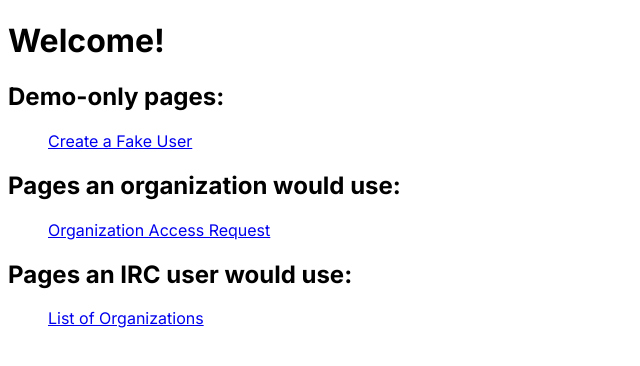
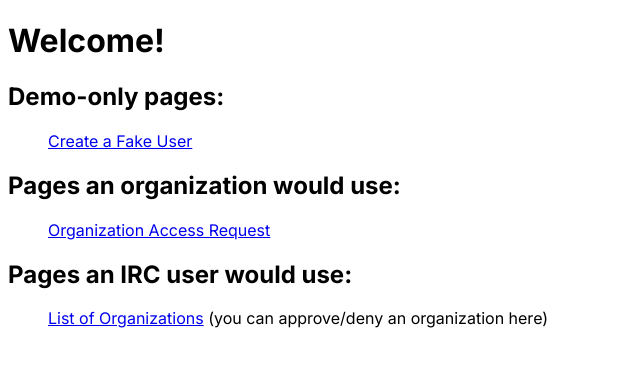
Before and after one commit to bcgov/cas-hackathon-reg, a Next.js app in the folder client/: page / in a window 1280 px wide. Shown: the top 366 px of the page, without its empty margins (0-640 px from the left). Built offline with nearby package versions, Linux system fonts and the light colour scheme.

Commit message:
chore: update homepage links

```diff
--- a/client/app/page.tsx
+++ b/client/app/page.tsx
@@ -16,7 +16,8 @@ export default function Home() {
         </ul>
         <h2>Pages an IRC user would use:</h2>
         <ul>
-          <Link href="/organizations">List of Organizations</Link>
+          <Link href="/organizations">List of Organizations</Link> (you can
+          approve/deny an organization here)
         </ul>
       </div>
     </main>
```
